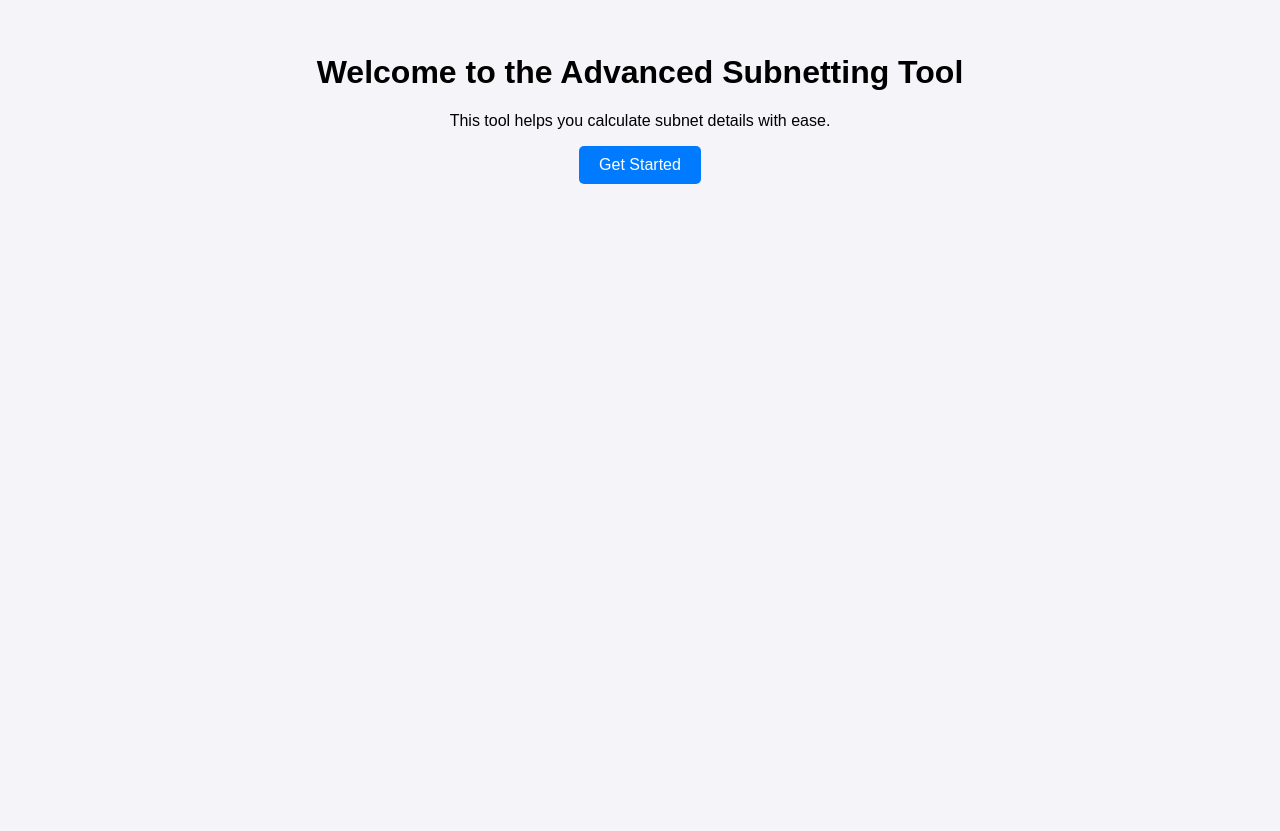
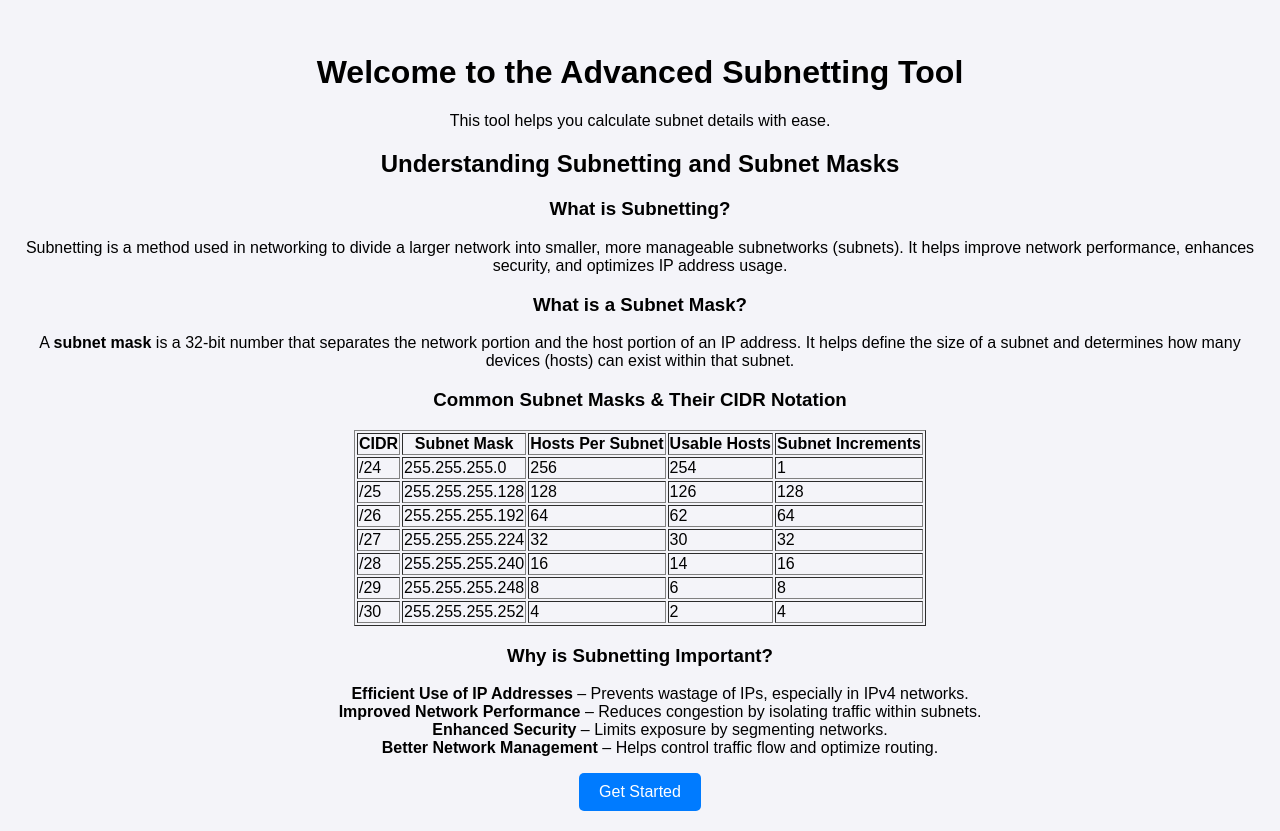
Before and after one commit to Nikhit33/mini-project, a plain HTML site: page index.html in a window 1280 px wide. Shown: the part 214-1045 px from the top of the page. Before the commit the page ends 800 px from the top, so only its background shows below. Drawn offline with Linux system fonts and the light colour scheme.

Commit message:
Update index.html

```diff
--- a/index.html
+++ b/index.html
@@ -12,6 +12,41 @@
     <div id="introSection" class="intro-container">
         <h1>Welcome to the Advanced Subnetting Tool</h1>
         <p>This tool helps you calculate subnet details with ease.</p>
+
+        <h2>Understanding Subnetting and Subnet Masks</h2>
+        <h3>What is Subnetting?</h3>
+        <p>Subnetting is a method used in networking to divide a larger network into smaller, more manageable subnetworks (subnets). It helps improve network performance, enhances security, and optimizes IP address usage.</p>
+
+        <h3>What is a Subnet Mask?</h3>
+        <p>A <strong>subnet mask</strong> is a 32-bit number that separates the network portion and the host portion of an IP address. It helps define the size of a subnet and determines how many devices (hosts) can exist within that subnet.</p>
+
+        <h3>Common Subnet Masks & Their CIDR Notation</h3>
+        <center>
+        <table border="1">
+            <tr>
+                <th>CIDR</th>
+                <th>Subnet Mask</th>
+                <th>Hosts Per Subnet</th>
+                <th>Usable Hosts</th>
+                <th>Subnet Increments</th>
+            </tr>
+            <tr><td>/24</td><td>255.255.255.0</td><td>256</td><td>254</td><td>1</td></tr>
+            <tr><td>/25</td><td>255.255.255.128</td><td>128</td><td>126</td><td>128</td></tr>
+            <tr><td>/26</td><td>255.255.255.192</td><td>64</td><td>62</td><td>64</td></tr>
+            <tr><td>/27</td><td>255.255.255.224</td><td>32</td><td>30</td><td>32</td></tr>
+            <tr><td>/28</td><td>255.255.255.240</td><td>16</td><td>14</td><td>16</td></tr>
+            <tr><td>/29</td><td>255.255.255.248</td><td>8</td><td>6</td><td>8</td></tr>
+            <tr><td>/30</td><td>255.255.255.252</td><td>4</td><td>2</td><td>4</td></tr>
+        </table>
+    </center>
+
+        <h3>Why is Subnetting Important?</h3>
+        <ul>
+            <strong>Efficient Use of IP Addresses</strong> – Prevents wastage of IPs, especially in IPv4 networks.<br/>
+            <strong>Improved Network Performance</strong> – Reduces congestion by isolating traffic within subnets.<br/>
+            <strong>Enhanced Security</strong> – Limits exposure by segmenting networks.<br/>
+            <strong>Better Network Management</strong> – Helps control traffic flow and optimize routing.<br/>
+        </ul>
 
         <!-- Navigation Button -->
         <button class="start-button" onclick="showTool()">Get Started</button>
```
